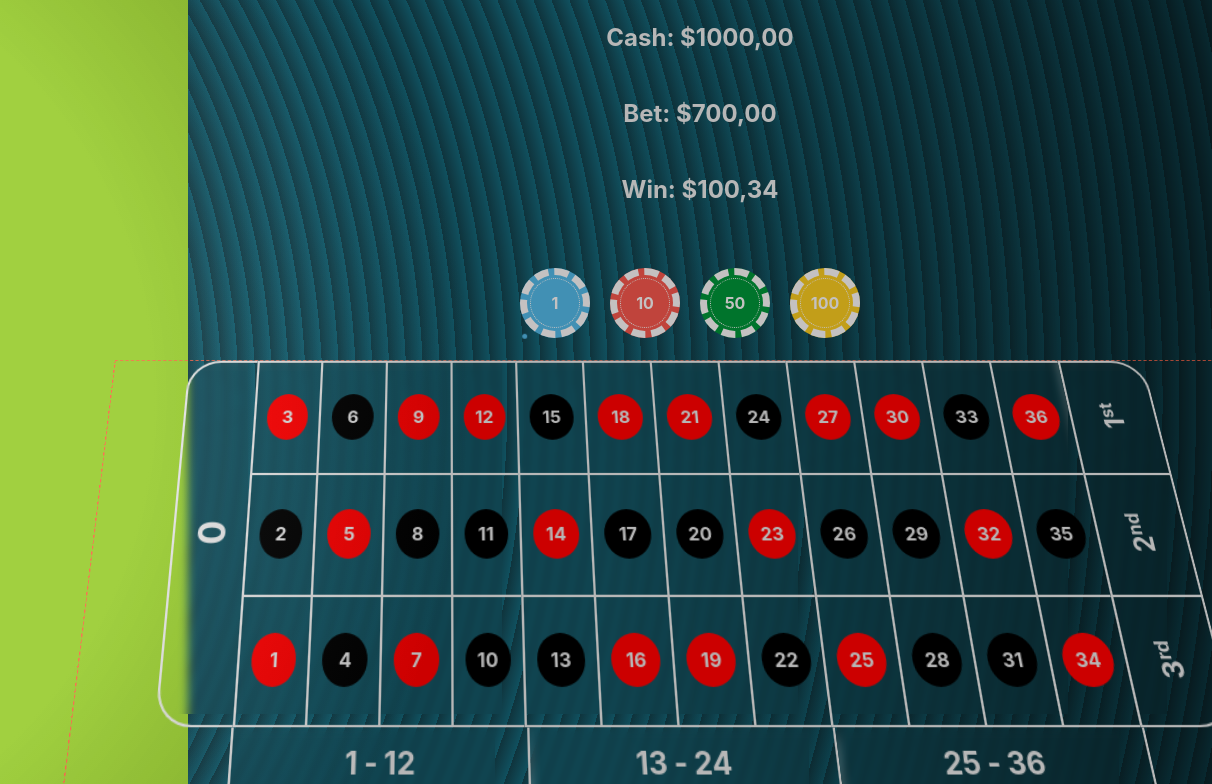
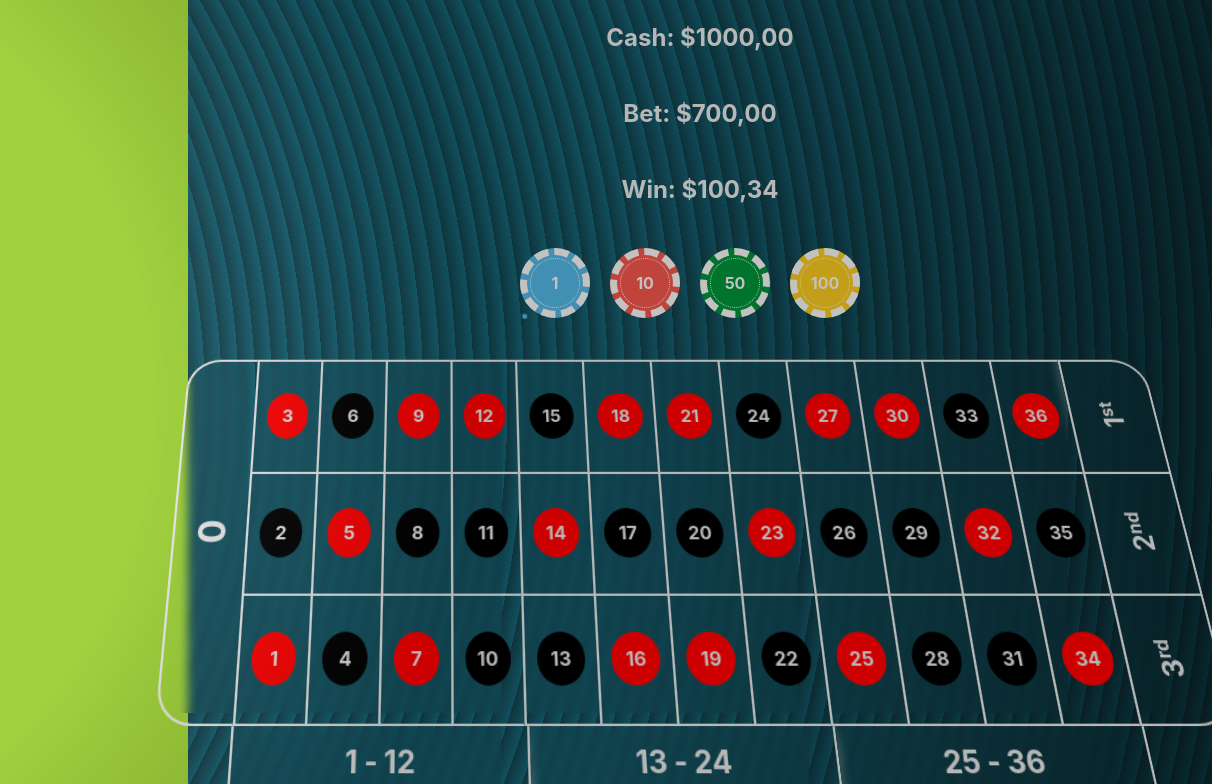
Before and after one commit to dziekonskik/roulette, a React (Create React App) app: page / in a window 1536 px wide. Shown: the top 784 px of the page, without its empty margins (324-1536 px from the left). Built offline with nearby package versions, Linux system fonts and the light colour scheme.

Commit message:
refactor(styles): table alignment on large screens

```diff
--- a/src/components/game.module.scss
+++ b/src/components/game.module.scss
@@ -1,5 +1,6 @@
 .canvas {
   position: absolute;
+  overflow: hidden;
   perspective: 1000px;
   background: linear-gradient(to right, #00000080 0%, #ffffff00 40%),
     linear-gradient(to left, #00000080 0%, #ffffff00 40%),
--- a/src/components/gameTable/gameTable.module.scss
+++ b/src/components/gameTable/gameTable.module.scss
@@ -1,6 +1,5 @@
 .tableContainer {
   grid-area: table;
-  border: 1px dashed tomato;
   transform: rotateX(20deg) translateY(-10px) translateX(-100px)
     translateZ(50px);
 
--- a/src/components/settingsPanel/settingsPanel.module.scss
+++ b/src/components/settingsPanel/settingsPanel.module.scss
@@ -10,7 +10,7 @@
   margin: 0 auto;
 
   @media (min-width: 1450px) {
-    transform: translateY(40px);
+    transform: translateY(20px);
   }
 }
 
```
